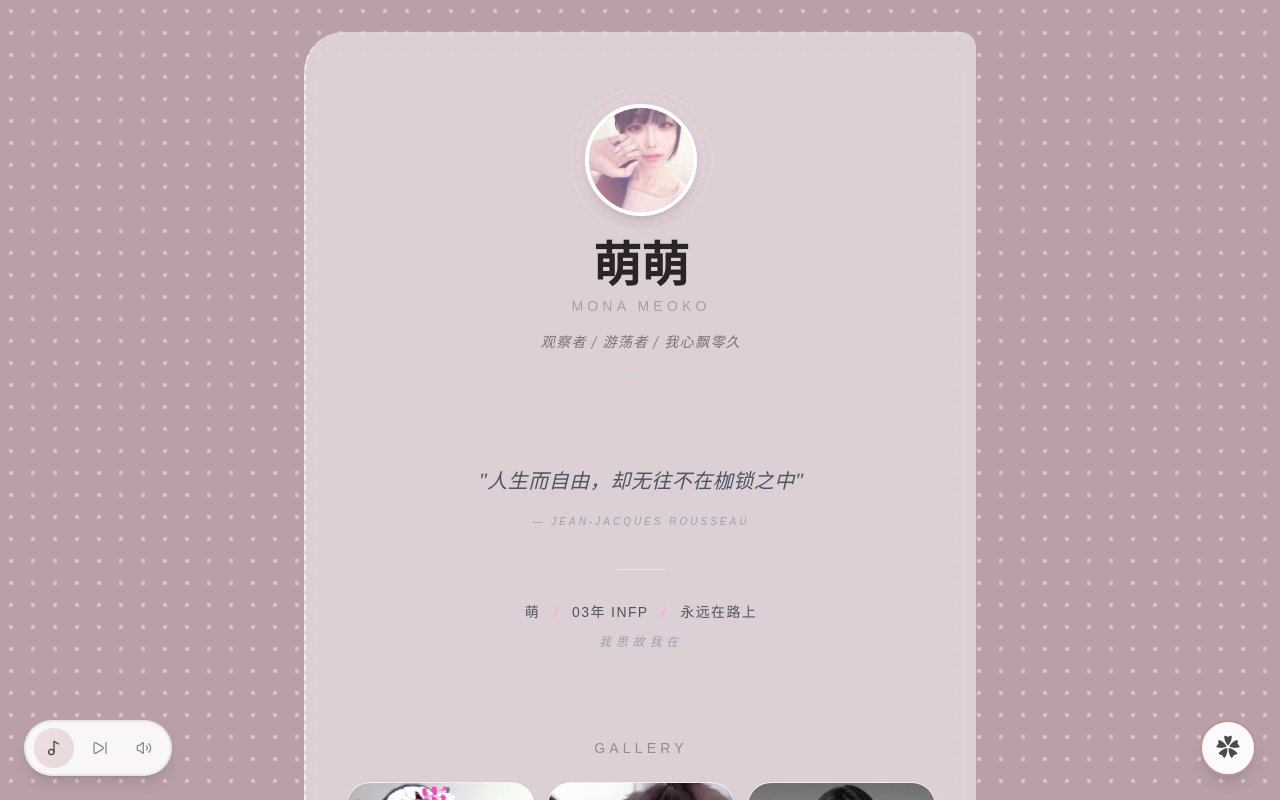
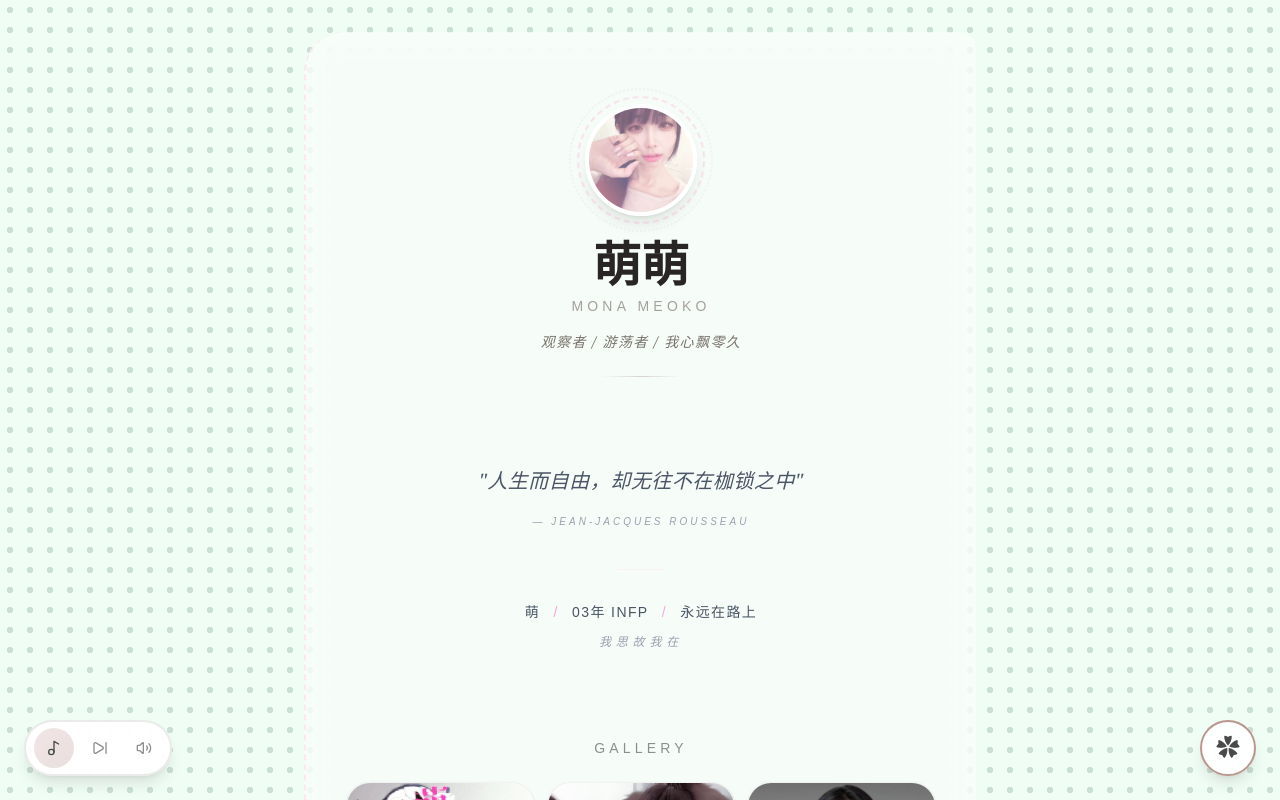
Before and after one commit to meokokawaii-droid/mona-web, a Next.js app: page / in a window 1280 px wide. Shown: the top 800 px of the page. Built offline with nearby package versions, Linux system fonts and the light colour scheme.

Commit message:
bg and choco

```diff
--- a/components/polka-dot-background.tsx
+++ b/components/polka-dot-background.tsx
@@ -119,7 +119,7 @@ interface PolkaDotBackgroundProps {
 }
 
 export function PolkaDotBackground({ children }: PolkaDotBackgroundProps) {
-  const [currentBg, setCurrentBg] = useState(presetBackgrounds[0])
+  const [currentBg, setCurrentBg] = useState(presetBackgrounds[5])
   const [showPicker, setShowPicker] = useState(false)
 
   const bgStyle = useMemo(() => buildLayerStyle(currentBg), [currentBg])
```
